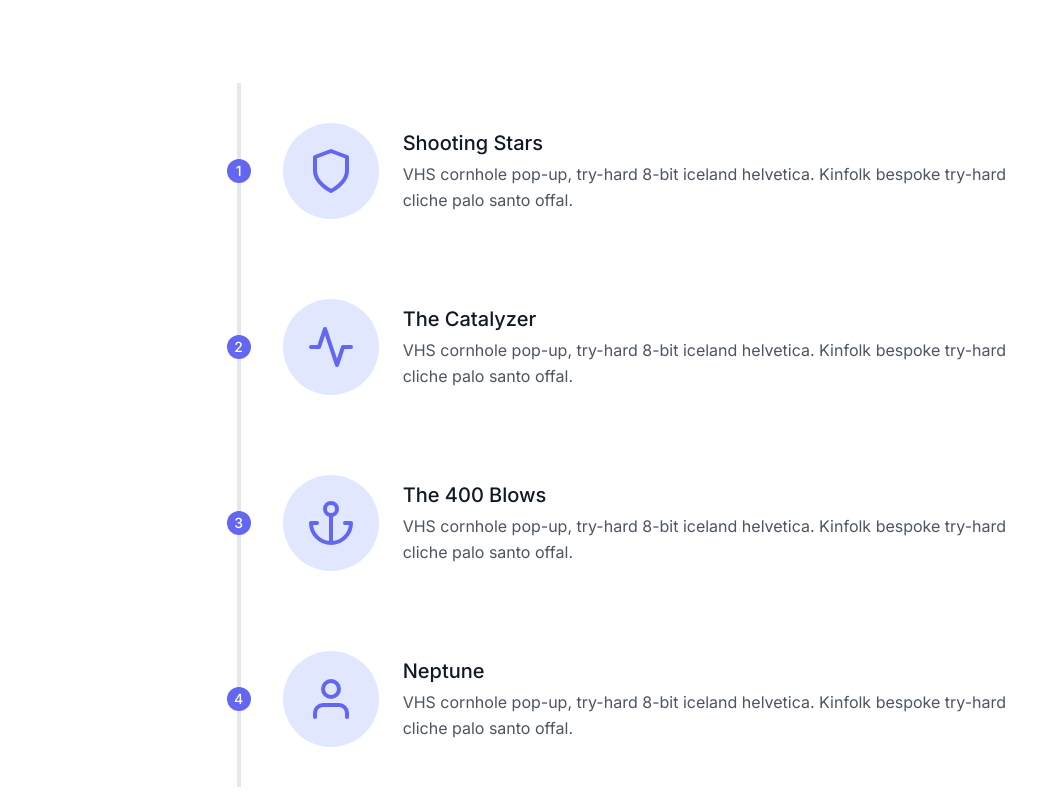
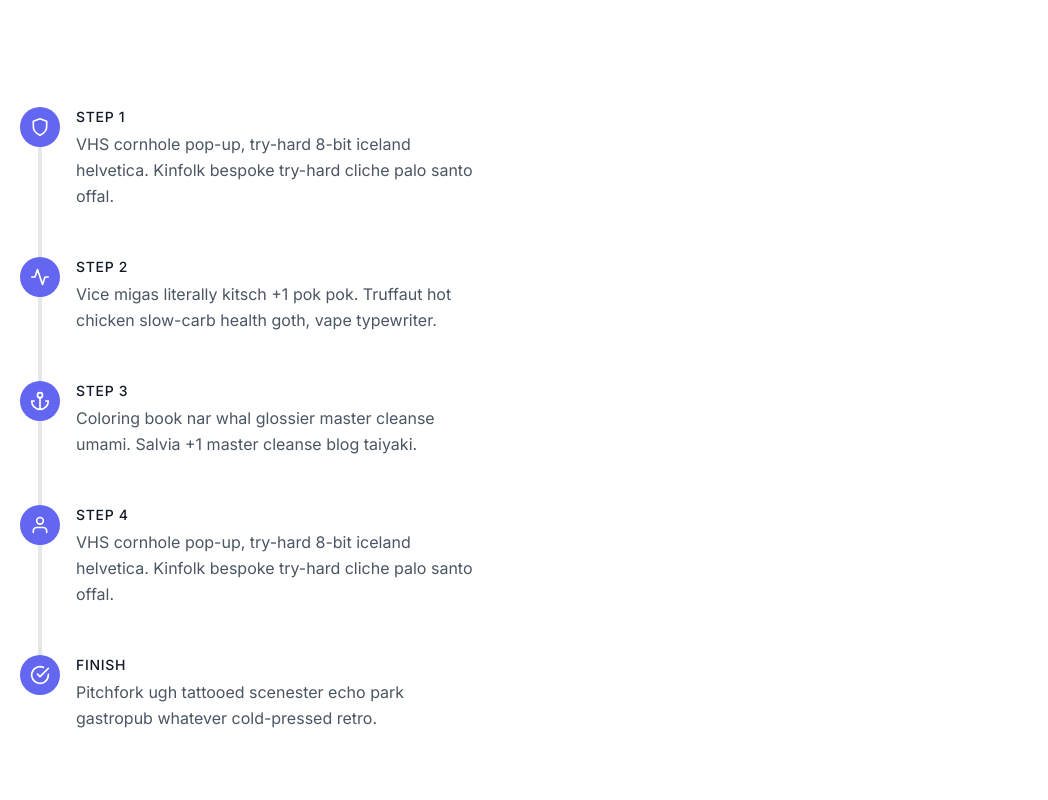
Before and after one commit to Jojaah12/solenergiteamet, a Next.js app: page / in a window 1280 px wide. Shown: the part 1680-2480 px from the top of the page, without its empty margins (0-1048 px from the left). Built offline with nearby package versions, Linux system fonts and the light colour scheme.

Commit message:
Changed structure and styling in the step component

```diff
--- a/components/Step.tsx
+++ b/components/Step.tsx
@@ -2,135 +2,146 @@ import React from "react";
 
 const Step = () => {
   return (
-    <section className="text-gray-600 body-font bg-white">
+    <section className="text-gray-600 bg-white body-font">
       <div className="container px-5 py-24 mx-auto flex flex-wrap">
-        <div className="flex relative pt-10 pb-20 sm:items-center md:w-2/3 mx-auto">
-          <div className="h-full w-6 absolute inset-0 flex items-center justify-center">
+        <div className="flex flex-wrap w-full">
+          <div className="lg:w-2/5 md:w-1/2 md:pr-10 md:py-6">
+            <div className="flex relative pb-12">
+              <div className="h-full w-10 absolute inset-0 flex items-center justify-center">
                 <div className="h-full w-1 bg-gray-200 pointer-events-none"></div>
               </div>
-          <div className="flex-shrink-0 w-6 h-6 rounded-full mt-10 sm:mt-0 inline-flex items-center justify-center bg-indigo-500 text-white relative z-10 title-font font-medium text-sm">
-            1
-          </div>
-          <div className="flex-grow md:pl-8 pl-6 flex sm:items-center items-start flex-col sm:flex-row">
-            <div className="flex-shrink-0 w-24 h-24 bg-indigo-100 text-indigo-500 rounded-full inline-flex items-center justify-center">
+              <div className="flex-shrink-0 w-10 h-10 rounded-full bg-indigo-500 inline-flex items-center justify-center text-white relative z-10">
                 <svg
                   fill="none"
                   stroke="currentColor"
                   stroke-linecap="round"
                   stroke-linejoin="round"
                   stroke-width="2"
-                className="w-12 h-12"
+                  className="w-5 h-5"
                   viewBox="0 0 24 24"
                 >
                   <path d="M12 22s8-4 8-10V5l-8-3-8 3v7c0 6 8 10 8 10z"></path>
                 </svg>
               </div>
-            <div className="flex-grow sm:pl-6 mt-6 sm:mt-0">
-              <h2 className="font-medium title-font text-gray-900 mb-1 text-xl">
-                Shooting Stars
+              <div className="flex-grow pl-4">
+                <h2 className="font-medium title-font text-sm text-gray-900 mb-1 tracking-wider">
+                  STEP 1
                 </h2>
                 <p className="leading-relaxed">
-                VHS cornhole pop-up, try-hard 8-bit iceland helvetica.
-                Kinfolk bespoke try-hard cliche palo santo offal.
+                  VHS cornhole pop-up, try-hard 8-bit iceland
+                  helvetica. Kinfolk bespoke try-hard cliche palo
+                  santo offal.
                 </p>
               </div>
             </div>
-        </div>
-        <div className="flex relative pb-20 sm:items-center md:w-2/3 mx-auto">
-          <div className="h-full w-6 absolute inset-0 flex items-center justify-center">
+            <div className="flex relative pb-12">
+              <div className="h-full w-10 absolute inset-0 flex items-center justify-center">
                 <div className="h-full w-1 bg-gray-200 pointer-events-none"></div>
               </div>
-          <div className="flex-shrink-0 w-6 h-6 rounded-full mt-10 sm:mt-0 inline-flex items-center justify-center bg-indigo-500 text-white relative z-10 title-font font-medium text-sm">
-            2
-          </div>
-          <div className="flex-grow md:pl-8 pl-6 flex sm:items-center items-start flex-col sm:flex-row">
-            <div className="flex-shrink-0 w-24 h-24 bg-indigo-100 text-indigo-500 rounded-full inline-flex items-center justify-center">
+              <div className="flex-shrink-0 w-10 h-10 rounded-full bg-indigo-500 inline-flex items-center justify-center text-white relative z-10">
                 <svg
                   fill="none"
                   stroke="currentColor"
                   stroke-linecap="round"
                   stroke-linejoin="round"
                   stroke-width="2"
-                className="w-12 h-12"
+                  className="w-5 h-5"
                   viewBox="0 0 24 24"
                 >
                   <path d="M22 12h-4l-3 9L9 3l-3 9H2"></path>
                 </svg>
               </div>
-            <div className="flex-grow sm:pl-6 mt-6 sm:mt-0">
-              <h2 className="font-medium title-font text-gray-900 mb-1 text-xl">
-                The Catalyzer
+              <div className="flex-grow pl-4">
+                <h2 className="font-medium title-font text-sm text-gray-900 mb-1 tracking-wider">
+                  STEP 2
                 </h2>
                 <p className="leading-relaxed">
-                VHS cornhole pop-up, try-hard 8-bit iceland helvetica.
-                Kinfolk bespoke try-hard cliche palo santo offal.
+                  Vice migas literally kitsch +1 pok pok. Truffaut hot
+                  chicken slow-carb health goth, vape typewriter.
                 </p>
               </div>
             </div>
-        </div>
-        <div className="flex relative pb-20 sm:items-center md:w-2/3 mx-auto">
-          <div className="h-full w-6 absolute inset-0 flex items-center justify-center">
+            <div className="flex relative pb-12">
+              <div className="h-full w-10 absolute inset-0 flex items-center justify-center">
                 <div className="h-full w-1 bg-gray-200 pointer-events-none"></div>
               </div>
-          <div className="flex-shrink-0 w-6 h-6 rounded-full mt-10 sm:mt-0 inline-flex items-center justify-center bg-indigo-500 text-white relative z-10 title-font font-medium text-sm">
-            3
-          </div>
-          <div className="flex-grow md:pl-8 pl-6 flex sm:items-center items-start flex-col sm:flex-row">
-            <div className="flex-shrink-0 w-24 h-24 bg-indigo-100 text-indigo-500 rounded-full inline-flex items-center justify-center">
+              <div className="flex-shrink-0 w-10 h-10 rounded-full bg-indigo-500 inline-flex items-center justify-center text-white relative z-10">
                 <svg
                   fill="none"
                   stroke="currentColor"
                   stroke-linecap="round"
                   stroke-linejoin="round"
                   stroke-width="2"
-                className="w-12 h-12"
+                  className="w-5 h-5"
                   viewBox="0 0 24 24"
                 >
                   <circle cx="12" cy="5" r="3"></circle>
                   <path d="M12 22V8M5 12H2a10 10 0 0020 0h-3"></path>
                 </svg>
               </div>
-            <div className="flex-grow sm:pl-6 mt-6 sm:mt-0">
-              <h2 className="font-medium title-font text-gray-900 mb-1 text-xl">
-                The 400 Blows
+              <div className="flex-grow pl-4">
+                <h2 className="font-medium title-font text-sm text-gray-900 mb-1 tracking-wider">
+                  STEP 3
                 </h2>
                 <p className="leading-relaxed">
-                VHS cornhole pop-up, try-hard 8-bit iceland helvetica.
-                Kinfolk bespoke try-hard cliche palo santo offal.
+                  Coloring book nar whal glossier master cleanse
+                  umami. Salvia +1 master cleanse blog taiyaki.
                 </p>
               </div>
             </div>
-        </div>
-        <div className="flex relative pb-10 sm:items-center md:w-2/3 mx-auto">
-          <div className="h-full w-6 absolute inset-0 flex items-center justify-center">
+            <div className="flex relative pb-12">
+              <div className="h-full w-10 absolute inset-0 flex items-center justify-center">
                 <div className="h-full w-1 bg-gray-200 pointer-events-none"></div>
               </div>
-          <div className="flex-shrink-0 w-6 h-6 rounded-full mt-10 sm:mt-0 inline-flex items-center justify-center bg-indigo-500 text-white relative z-10 title-font font-medium text-sm">
-            4
-          </div>
-          <div className="flex-grow md:pl-8 pl-6 flex sm:items-center items-start flex-col sm:flex-row">
-            <div className="flex-shrink-0 w-24 h-24 bg-indigo-100 text-indigo-500 rounded-full inline-flex items-center justify-center">
+              <div className="flex-shrink-0 w-10 h-10 rounded-full bg-indigo-500 inline-flex items-center justify-center text-white relative z-10">
                 <svg
                   fill="none"
                   stroke="currentColor"
                   stroke-linecap="round"
                   stroke-linejoin="round"
                   stroke-width="2"
-                className="w-12 h-12"
+                  className="w-5 h-5"
                   viewBox="0 0 24 24"
                 >
                   <path d="M20 21v-2a4 4 0 00-4-4H8a4 4 0 00-4 4v2"></path>
                   <circle cx="12" cy="7" r="4"></circle>
                 </svg>
               </div>
-            <div className="flex-grow sm:pl-6 mt-6 sm:mt-0">
-              <h2 className="font-medium title-font text-gray-900 mb-1 text-xl">
-                Neptune
+              <div className="flex-grow pl-4">
+                <h2 className="font-medium title-font text-sm text-gray-900 mb-1 tracking-wider">
+                  STEP 4
                 </h2>
                 <p className="leading-relaxed">
-                VHS cornhole pop-up, try-hard 8-bit iceland helvetica.
-                Kinfolk bespoke try-hard cliche palo santo offal.
+                  VHS cornhole pop-up, try-hard 8-bit iceland
+                  helvetica. Kinfolk bespoke try-hard cliche palo
+                  santo offal.
                 </p>
+              </div>
+            </div>
+            <div className="flex relative">
+              <div className="flex-shrink-0 w-10 h-10 rounded-full bg-indigo-500 inline-flex items-center justify-center text-white relative z-10">
+                <svg
+                  fill="none"
+                  stroke="currentColor"
+                  stroke-linecap="round"
+                  stroke-linejoin="round"
+                  stroke-width="2"
+                  className="w-5 h-5"
+                  viewBox="0 0 24 24"
+                >
+                  <path d="M22 11.08V12a10 10 0 11-5.93-9.14"></path>
+                  <path d="M22 4L12 14.01l-3-3"></path>
+                </svg>
+              </div>
+              <div className="flex-grow pl-4">
+                <h2 className="font-medium title-font text-sm text-gray-900 mb-1 tracking-wider">
+                  FINISH
+                </h2>
+                <p className="leading-relaxed">
+                  Pitchfork ugh tattooed scenester echo park gastropub
+                  whatever cold-pressed retro.
+                </p>
+              </div>
             </div>
           </div>
         </div>
```
Lines whose indentation alone changed are shown as unchanged.
